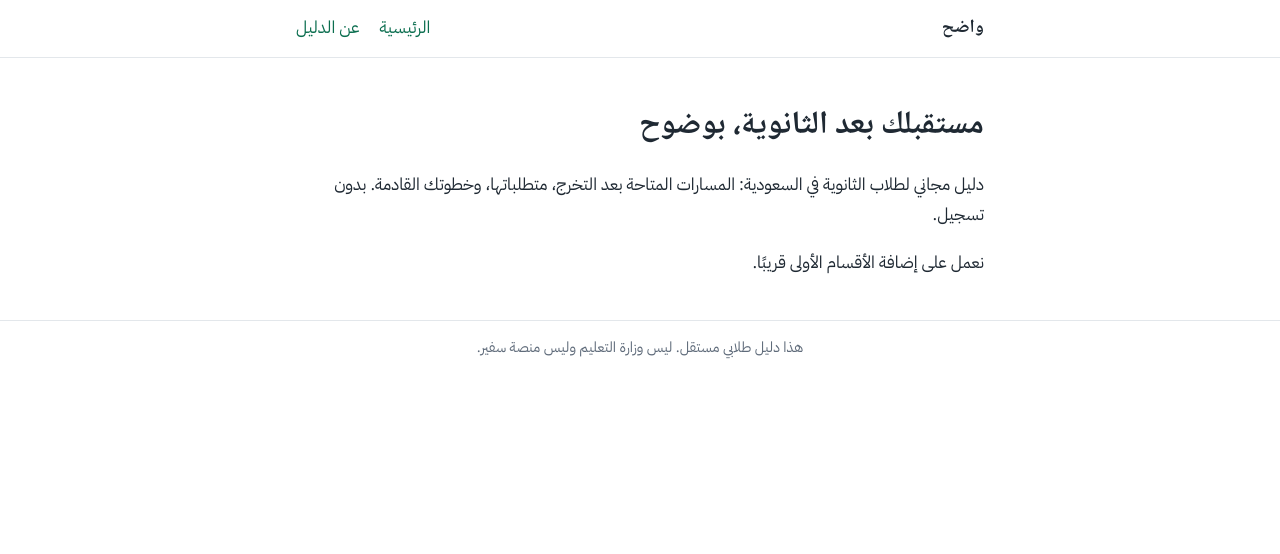
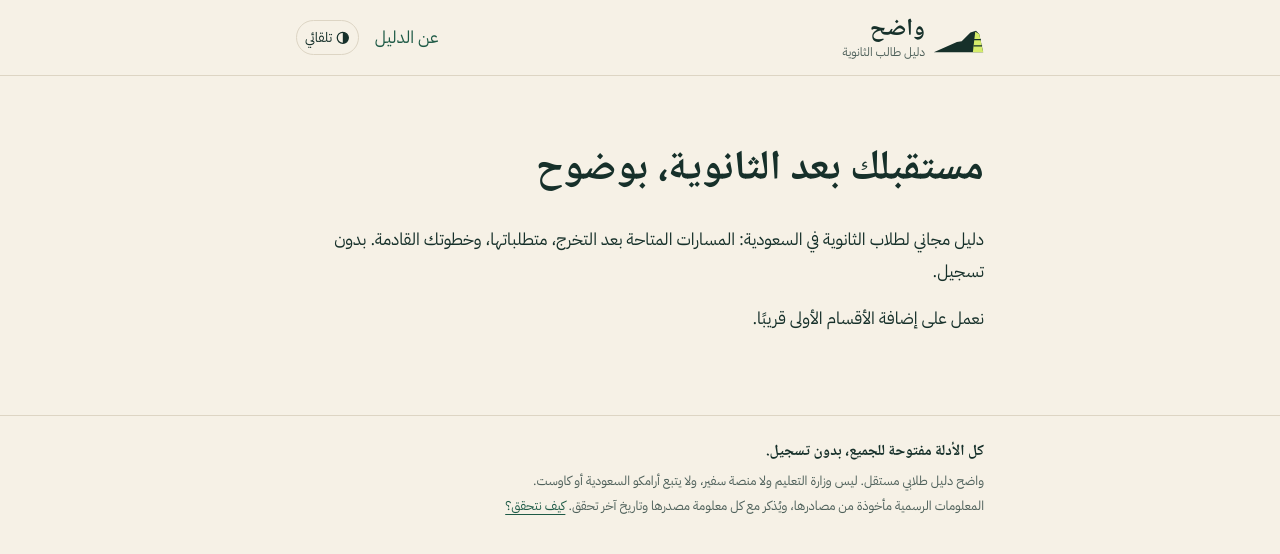
Before and after one commit to BINMAHFOUDSALAH/scholarship-guide, a FastAPI app: page / in a window 1280 px wide. Shown: the top 554 px of the page. Run offline with FastAPI, Linux system fonts and the light colour scheme.

Commit message:
Add design tokens, dark mode, Tuwaiq logo, and paths research
- Design tokens with a separately designed dark theme and a system/light/dark toggle (no flash on load)
- Tuwaiq cliff logo in the header plus SVG favicon; footer identity and smaller footer text
- Balanced heading wraps; header fits one row down to 320px
- Research draft for the scholarship, Aramco, and KGSP paths with official sources
- Decisions 012-014 (logo, research workflow, accounts for the guided start); roadmap split into Launch 1 and Launch 2

Co-Authored-By: Claude Opus 5.5 <noreply@anthropic.com>

```diff
--- a/app/static/style.css
+++ b/app/static/style.css
@@ -1,22 +1,78 @@
-/* Mobile-first: these rules are for phones. Wider screens are adjusted at the bottom. */
+/*
+  واضح design system.
+  Mobile-first: the main rules are for phones; wider screens are adjusted at the bottom.
+  Use logical properties (padding-inline, margin-inline-start…), never left/right, so RTL just works.
+*/
 
+/* ---------- Design tokens ---------- */
+
+/* Light theme (the main look): warm ivory paper, forest-green ink. */
 :root {
-  --bg: #ffffff;
-  --text: #1f2933;
-  --muted: #5f6b7a;
-  --accent: #0b6e4f;
-  --border: #e3e7eb;
+  color-scheme: light;
+
+  --paper: #f6f1e6;
+  --paper-raised: #fbf8f1;
+  --ink: #16302a;
+  --ink-muted: #4e605a;
+  --green: #1e5a46;
+  --line: #ddd5c4;
+  --lime: #d5ec6b;       /* only as a highlight background, behind --on-lime text */
+  --on-lime: #16302a;
+  --logo-deep: #16302a;  /* mountain body in the logo */
+
+  --font-body: "IBM Plex Sans Arabic", system-ui, -apple-system, "Segoe UI", Tahoma, sans-serif;
+  --font-display: "Noto Naskh Arabic", "IBM Plex Sans Arabic", serif;
+
+  --step-0: 1.0625rem;   /* body text */
+  --step-1: 1.25rem;
+  --step-2: 1.6rem;
+  --step-3: 2.1rem;      /* page titles */
+
+  --space-1: 4px;
+  --space-2: 8px;
+  --space-3: 16px;
+  --space-4: 24px;
+  --space-5: 40px;
+  --space-6: 64px;
+
+  --measure: 720px;      /* max width of the reading column */
 }
 
+/*
+  Dark theme: designed separately, not inverted. Deep green-black paper,
+  soft ivory text (pure white glares at night), lighter green and lime.
+  The same values appear twice: once for "follow the system setting",
+  once for "the user picked dark". Keep both blocks in sync.
+*/
 @media (prefers-color-scheme: dark) {
-  :root {
-    --bg: #12161b;
-    --text: #e6e9ec;
-    --muted: #9aa5b1;
-    --accent: #4cc39a;
-    --border: #2a3139;
+  :root:not([data-theme="light"]) {
+    color-scheme: dark;
+    --paper: #0f1915;
+    --paper-raised: #16231e;
+    --ink: #ece5d6;
+    --ink-muted: #a7b2ab;
+    --green: #7cc9a4;
+    --line: #263731;
+    --lime: #c9e35a;
+    --on-lime: #0f1915;
+    --logo-deep: #2f6b55;
   }
 }
+
+:root[data-theme="dark"] {
+  color-scheme: dark;
+  --paper: #0f1915;
+  --paper-raised: #16231e;
+  --ink: #ece5d6;
+  --ink-muted: #a7b2ab;
+  --green: #7cc9a4;
+  --line: #263731;
+  --lime: #c9e35a;
+  --on-lime: #0f1915;
+  --logo-deep: #2f6b55;
+}
+
+/* ---------- Base ---------- */
 
 * {
   box-sizing: border-box;
@@ -24,27 +80,74 @@
 
 body {
   margin: 0;
-  background: var(--bg);
-  color: var(--text);
-  /* Self-hosted fonts (fonts.css); system fonts are the fallback while they load. */
-  font-family: "IBM Plex Sans Arabic", system-ui, -apple-system, "Segoe UI", Tahoma, sans-serif;
-  font-size: 1.0625rem;
-  line-height: 1.8;
+  background: var(--paper);
+  color: var(--ink);
+  font-family: var(--font-body);
+  font-size: var(--step-0);
+  line-height: 1.85;
+}
+
+h1,
+h2,
+h3 {
+  font-family: var(--font-display);
+  font-weight: 700;
+  line-height: 1.45;
+  text-wrap: balance; /* spread lines evenly instead of leaving one word alone */
+  /* Never add letter-spacing to Arabic: it breaks the joins between letters. */
+}
+
+h1 {
+  font-size: var(--step-3);
+  margin-block: 0 var(--space-4);
+}
+
+h2 {
+  font-size: var(--step-2);
+  margin-block: var(--space-6) var(--space-3);
+}
+
+h3 {
+  font-size: var(--step-1);
+}
+
+p {
+  margin-block: 0 var(--space-3);
 }
 
 a {
-  color: var(--accent);
+  color: var(--green);
+  text-decoration-thickness: 1px;
+  text-underline-offset: 0.3em;
 }
+
+a:hover {
+  text-decoration-thickness: 2px;
+}
+
+/* A clear outline for keyboard users, in both themes. */
+:focus-visible {
+  outline: 2px solid var(--green);
+  outline-offset: 3px;
+  border-radius: 2px;
+}
+
+::selection {
+  background: var(--lime);
+  color: var(--on-lime);
+}
+
+/* ---------- Layout ---------- */
 
 /* One shared width for header, page, and footer, so their edges line up. */
 .container {
-  max-width: 720px;
+  max-width: var(--measure);
   margin-inline: auto;
-  padding-inline: 16px;
+  padding-inline: var(--space-3);
 }
 
 .site-header {
-  border-bottom: 1px solid var(--border);
+  border-bottom: 1px solid var(--line);
 }
 
 .header-inner {
@@ -52,47 +155,123 @@ a {
   flex-wrap: wrap;
   align-items: center;
   justify-content: space-between;
-  gap: 8px;
-  padding-block: 12px;
+  gap: var(--space-2);
+  padding-block: var(--space-3);
 }
 
-h1,
-h2,
-.site-name {
-  font-family: "Noto Naskh Arabic", "IBM Plex Sans Arabic", serif;
-}
-
-.site-name {
-  font-weight: 700;
-  font-size: 1.15rem;
-  color: var(--text);
+/* Brand: Tuwaiq mark + wordmark + descriptor */
+.brand {
+  display: inline-flex;
+  align-items: center;
+  gap: var(--space-2);
+  color: var(--green);
   text-decoration: none;
 }
 
-nav a {
-  margin-inline-start: 16px;
+.brand-mark {
+  width: 51px;
+  height: 32px;
+  flex-shrink: 0;
+}
+
+.brand-text {
+  display: flex;
+  flex-direction: column;
+  line-height: 1.2;
+}
+
+.brand-name {
+  font-family: var(--font-display);
+  font-weight: 700;
+  font-size: 1.5rem;
+  color: var(--ink);
+}
+
+.brand-descriptor {
+  font-size: 0.75rem;
+  color: var(--ink-muted);
+}
+
+.site-nav {
+  display: flex;
+  align-items: center;
+  gap: var(--space-3);
+}
+
+.site-nav a {
   text-decoration: none;
 }
 
 main {
-  padding-block: 24px;
-}
-
-h1 {
-  font-size: 1.6rem;
-  line-height: 1.4;
+  padding-block: var(--space-5);
 }
 
 .site-footer {
-  border-top: 1px solid var(--border);
-  color: var(--muted);
-  font-size: 0.9rem;
-  text-align: center;
+  border-top: 1px solid var(--line);
+  color: var(--ink-muted);
+  font-size: 0.8rem;
+  line-height: 1.7;
+  padding-block: var(--space-4);
 }
 
-/* Tablets and computers */
-@media (min-width: 768px) {
-  h1 {
-    font-size: 2rem;
+.footer-inner p {
+  margin-block: 0 var(--space-1);
+}
+
+.footer-promise {
+  font-family: var(--font-display);
+  font-weight: 700;
+  font-size: 0.95rem;
+  color: var(--ink);
+  text-wrap: balance;
+}
+
+/* ---------- Theme toggle ---------- */
+
+.theme-toggle {
+  display: inline-flex;
+  align-items: center;
+  gap: var(--space-1);
+  padding: var(--space-1) var(--space-2);
+  border: 1px solid var(--line);
+  border-radius: 999px;
+  background: transparent;
+  color: var(--ink);
+  font: inherit;
+  font-size: 0.85rem;
+  cursor: pointer;
+}
+
+.theme-toggle:hover {
+  border-color: var(--ink-muted);
+}
+
+.theme-toggle svg {
+  width: 1em;
+  height: 1em;
+}
+
+/* ---------- Very narrow phones (e.g. 320px) ---------- */
+
+@media (max-width: 359px) {
+  .brand-mark {
+    width: 42px;
+    height: 26px;
+  }
+
+  .site-nav {
+    gap: var(--space-2);
   }
 }
+
+/* ---------- Wider screens ---------- */
+
+@media (min-width: 768px) {
+  :root {
+    --step-3: 2.6rem;
+  }
+
+  main {
+    padding-block: var(--space-6);
+  }
+}
--- /dev/null
+++ b/app/static/theme.js
@@ -0,0 +1,57 @@
+// Theme toggle: system → light → dark.
+// The choice is saved in localStorage, which stays on this device and is never sent anywhere.
+// Without JavaScript the button stays hidden and the site follows the system setting.
+
+const THEMES = ["system", "light", "dark"];
+const LABELS = { system: "تلقائي", light: "فاتح", dark: "داكن" };
+
+function savedTheme() {
+  try {
+    const value = localStorage.getItem("theme");
+    return THEMES.includes(value) ? value : "system";
+  } catch {
+    return "system"; // storage can be blocked (e.g. private mode)
+  }
+}
+
+function applyTheme(theme) {
+  if (theme === "system") {
+    delete document.documentElement.dataset.theme;
+  } else {
+    document.documentElement.dataset.theme = theme;
+  }
+}
+
+function saveTheme(theme) {
+  try {
+    if (theme === "system") {
+      localStorage.removeItem("theme");
+    } else {
+      localStorage.setItem("theme", theme);
+    }
+  } catch {
+    // Not saved, but the theme still changes for this visit.
+  }
+}
+
+const button = document.querySelector(".theme-toggle");
+
+if (button) {
+  const label = button.querySelector(".theme-toggle-label");
+  let current = savedTheme();
+
+  const render = () => {
+    label.textContent = LABELS[current];
+    button.setAttribute("aria-label", `المظهر: ${LABELS[current]}. اضغط للتغيير`);
+  };
+
+  button.addEventListener("click", () => {
+    current = THEMES[(THEMES.indexOf(current) + 1) % THEMES.length];
+    applyTheme(current);
+    saveTheme(current);
+    render();
+  });
+
+  render();
+  button.hidden = false;
+}
--- a/app/templates/base.html
+++ b/app/templates/base.html
@@ -4,17 +4,42 @@
   <meta charset="utf-8">
   <meta name="viewport" content="width=device-width, initial-scale=1">
   <title>{% block title %}{{ site.name }} | {{ site.tagline }}{% endblock %}</title>
+  <meta name="theme-color" content="#f6f1e6" media="(prefers-color-scheme: light)">
+  <meta name="theme-color" content="#0f1915" media="(prefers-color-scheme: dark)">
+  <script>
+    // Runs before the page is drawn, so a saved dark theme never flashes white.
+    try {
+      var t = localStorage.getItem("theme");
+      if (t === "light" || t === "dark") document.documentElement.dataset.theme = t;
+    } catch (e) {}
+  </script>
+  <link rel="icon" href="{{ url_for('static', path='favicon.svg') }}" type="image/svg+xml">
   <link rel="preload" href="{{ url_for('static', path='fonts/ibm-plex-sans-arabic-arabic-400.woff2') }}" as="font" type="font/woff2" crossorigin>
   <link rel="stylesheet" href="{{ url_for('static', path='fonts.css') }}">
   <link rel="stylesheet" href="{{ url_for('static', path='style.css') }}">
+  <script src="{{ url_for('static', path='theme.js') }}" defer></script>
 </head>
 <body>
   <header class="site-header">
     <div class="container header-inner">
-      <a class="site-name" href="{{ url_for('home') }}">{{ site.name }}</a>
-      <nav>
-        <a href="{{ url_for('home') }}">الرئيسية</a>
+      <a class="brand" href="{{ url_for('home') }}" aria-label="{{ site.name }}: الصفحة الرئيسية">
+        <svg class="brand-mark" viewBox="0 0 64 40" aria-hidden="true">
+          <!-- Mount Tuwaiq: a long ramp rising to a cliff face (lime) with rock layers -->
+          <path d="M1 38 L30 25 L36 24 L47 13 L54 11 L58 15 L63 38 Z" fill="var(--logo-deep)"/>
+          <path d="M53 12 L58 15 L63 38 L50 38 Z" fill="var(--lime)"/>
+          <path d="M51.5 22 L60 22 M50.8 30 L61.6 30" stroke="var(--logo-deep)" stroke-width="1.6"/>
+        </svg>
+        <span class="brand-text">
+          <span class="brand-name">{{ site.name }}</span>
+          <span class="brand-descriptor">{{ site.descriptor }}</span>
+        </span>
+      </a>
+      <nav class="site-nav">
         <a href="{{ url_for('about') }}">عن الدليل</a>
+        <button class="theme-toggle" type="button" hidden>
+          <svg viewBox="0 0 16 16" aria-hidden="true"><circle cx="8" cy="8" r="6.5" fill="none" stroke="currentColor" stroke-width="1.5"/><path d="M8 1.5a6.5 6.5 0 0 1 0 13z" fill="currentColor"/></svg>
+          <span class="theme-toggle-label">تلقائي</span>
+        </button>
       </nav>
     </div>
   </header>
@@ -24,8 +49,10 @@
   </main>
 
   <footer class="site-footer">
-    <div class="container">
-      <p>هذا دليل طلابي مستقل. ليس وزارة التعليم وليس منصة سفير.</p>
+    <div class="container footer-inner">
+      <p class="footer-promise">كل الأدلة مفتوحة للجميع، بدون تسجيل.</p>
+      <p>{{ site.name }} دليل طلابي مستقل. ليس وزارة التعليم ولا منصة سفير، ولا يتبع أرامكو السعودية أو كاوست.</p>
+      <p>المعلومات الرسمية مأخوذة من مصادرها، ويُذكر مع كل معلومة مصدرها وتاريخ آخر تحقق. <a href="{{ url_for('about') }}">كيف نتحقق؟</a></p>
     </div>
   </footer>
 </body>
```
Also changed, not shown: CLAUDE.md (+5 -5 lines), docs/decisions.md (+18 -0 lines), docs/research/paths-research.md (added, +144 -0 lines), docs/roadmap.md (+27 -11 lines), app/static/favicon.svg (added).
